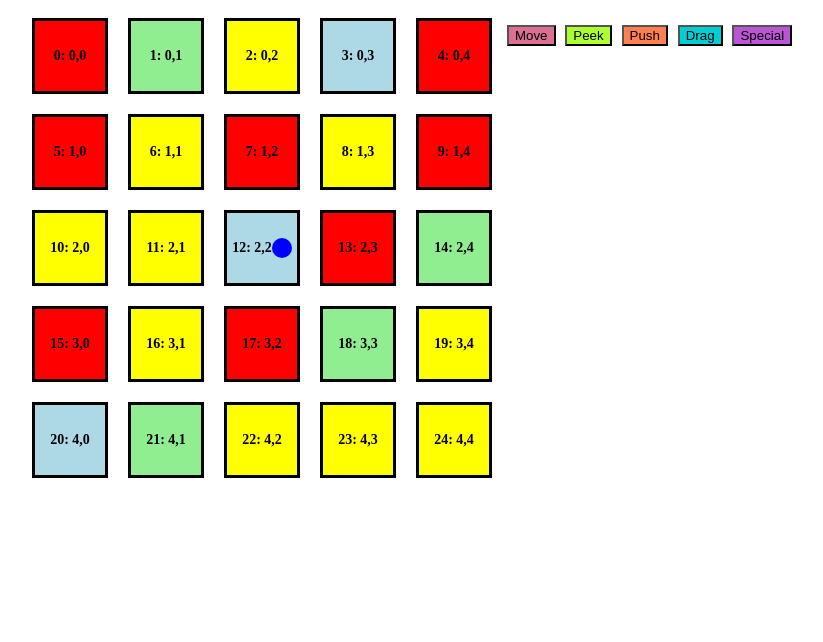
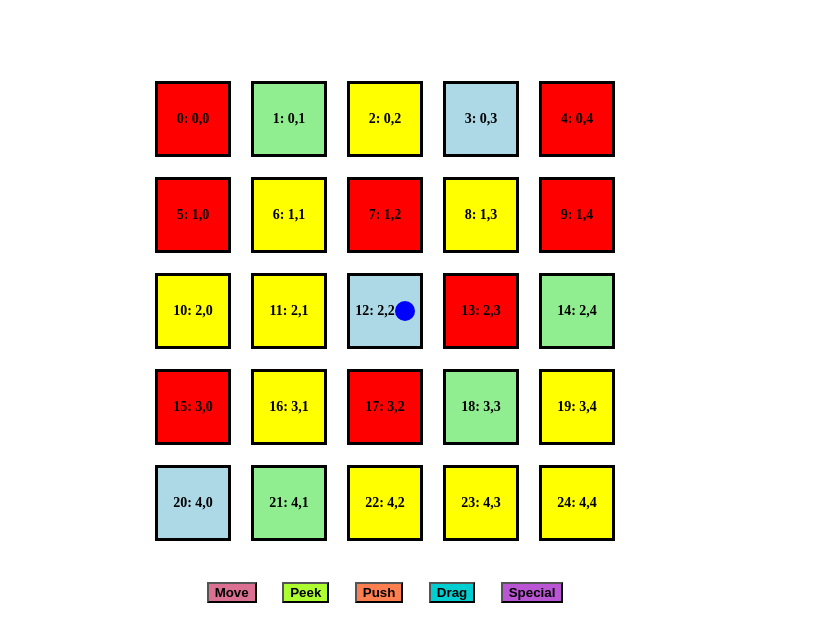
Before and after one commit to murixiyang/Room25, an Angular app in the folder Room25Web/: page / in a window 1280 px wide. Shown: the top 642 px of the page, without its empty margins (255-1078 px from the left). Built offline with nearby package versions, Linux system fonts and the light colour scheme.

Commit message:
Change css style

```diff
--- a/Room25Web/src/app/action-choose-board/action-choose-board.component.css
+++ b/Room25Web/src/app/action-choose-board/action-choose-board.component.css
@@ -1,9 +1,12 @@
-.player-actions {
-  display: flex;
-  /* justify-content: center; */
-  margin-top: 5%;
+.action {
+  margin: 2% 5%;
+  font-weight: bold;
+  cursor: pointer;
+  transition: transform 0.3s ease;
+  transform-origin: center;
 }
 
-.action {
-  margin: 2%;
+.action:hover {
+  opacity: 0.7;
+  transform: scale(1.1);
 }
--- a/Room25Web/src/app/action-choose-board/action-choose-board.component.html
+++ b/Room25Web/src/app/action-choose-board/action-choose-board.component.html
@@ -1,4 +1,3 @@
-<div class="player-actions">
 <button
   class="action"
   [ngClass]="'action-move'"
@@ -34,4 +33,3 @@
 >
   Special
 </button>
-</div>
--- a/Room25Web/src/app/action-choose-board/action-choose-board.component.ts
+++ b/Room25Web/src/app/action-choose-board/action-choose-board.component.ts
@@ -16,6 +16,7 @@ export class ActionChooseBoardComponent {
   @Output() triggerActionChoose: EventEmitter<Action> =
     new EventEmitter<Action>();
 
+  // When choose an action
   onClickButton(selectedAction: Action) {
     this.triggerActionChoose.emit(selectedAction);
   }
--- a/Room25Web/src/app/app.component.css
+++ b/Room25Web/src/app/app.component.css
@@ -1,5 +1,16 @@
 .gameboard-container {
   display: flex;
-  justify-content: center;
+  flex-direction: column;
+  align-items: center;
   height: 100vh;
 }
+
+.gameboard {
+  margin-top: 5%;
+}
+
+.action-choose-board {
+  display: flex;
+  justify-content: center;
+  margin-top: 2%;
+}
--- a/Room25Web/src/app/app.component.html
+++ b/Room25Web/src/app/app.component.html
@@ -8,8 +8,9 @@
 <!-- * * * * * * * * * * * * * * * * * * * * * * * * * * * * * * * -->
 
 <div class="gameboard-container">
-  <app-gameboard #gameboard></app-gameboard>
+  <app-gameboard class="gameboard" #gameboard></app-gameboard>
   <app-action-choose-board
+    class="action-choose-board"
     (triggerActionChoose)="gameboard.handleShowActionTarget($event)"
   ></app-action-choose-board>
 </div>
--- a/Room25Web/src/app/gameboard/gameboard.component.css
+++ b/Room25Web/src/app/gameboard/gameboard.component.css
@@ -1,7 +1,3 @@
-.game-board {
-  display: grid;
-}
-
 .board-row {
   display: flex;
 }
--- a/Room25Web/src/app/gameboard/gameboard.component.html
+++ b/Room25Web/src/app/gameboard/gameboard.component.html
@@ -1,6 +1,4 @@
-<div class="game-board">
-  <div *ngFor="let row of roomDistribution">
-    <div class="board-row">
+<div *ngFor="let row of roomDistribution" class="board-row">
   <div *ngFor="let room of row" class="room">
     <app-room
       [rowIndex]="room.getRowIndex()"
@@ -19,5 +17,3 @@
     </app-room>
   </div>
 </div>
-  </div>
-</div>
```
Lines whose indentation alone changed are shown as unchanged.
